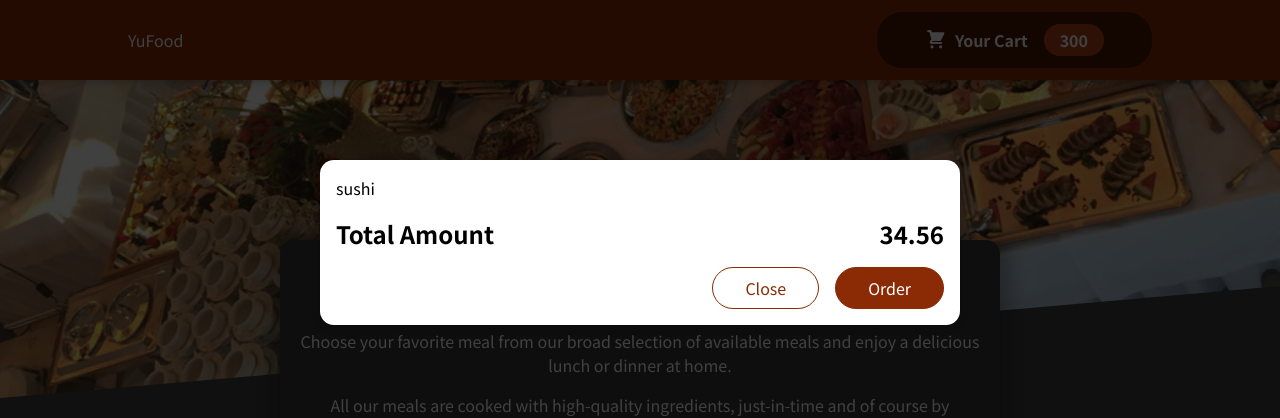
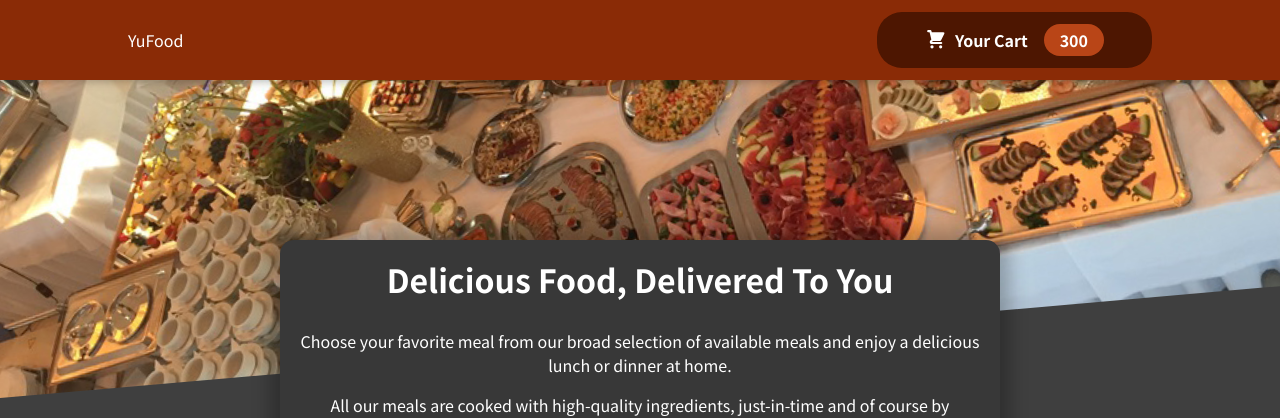
Before and after one commit to kondaladorababu/FoodApp, a React (Create React App) app: page / in a window 1280 px wide. Shown: the top 418 px of the page. Built offline with nearby package versions, Linux system fonts and the light colour scheme.

Commit message:
UseContext Declared

```diff
--- a/src/App.js
+++ b/src/App.js
@@ -1,17 +1,28 @@
-import { Fragment } from "react";
+import { useState } from "react";
 import Header from "./Components/Layout/Header";
 import Meals from "./Components/Meals/Meals";
 import Cart from "./Components/Cart/Cart";
+import CartProvider from "./store/CartProvider";
 
 function App() {
+  const [cartIsShown, setCartIsShown] = useState(false);
+
+  const showCartHandler = () => {
+    setCartIsShown(true);
+  }
+
+  const hideCardHandler = () => {
+    setCartIsShown(false);
+  }
+
   return (
-    <Fragment>
-      <Cart/>
-      <Header />
+    <CartProvider>
+      {cartIsShown && <Cart onClose={hideCardHandler} />}
+      <Header onShowCart={showCartHandler} />
       <main>
         <Meals />
       </main>
-    </Fragment>
+    </CartProvider>
   );
 }
 
--- a/src/Components/Cart/Cart.js
+++ b/src/Components/Cart/Cart.js
@@ -14,14 +14,14 @@
         }
     </ul>
     return (
-        <Modal>
+        <Modal onClose={props.onClose}>
             {cartItems}
             <div className={classes.total}>
                 <span>Total Amount</span>
                 <span>34.56</span>
             </div>
             <div className={classes.actions}>
-                <button className={classes['button--alt']}> Close</button>
+                <button className={classes['button--alt']} onClick={props.onClose}> Close</button>
                 <button className={classes.button}>Order</button>
             </div>
 
--- a/src/Components/Layout/Header.js
+++ b/src/Components/Layout/Header.js
@@ -8,7 +8,7 @@
     return (
         <Fragment>
             <header className={classes.header}>YuFood
-                <HeaderCartButton/>
+                <HeaderCartButton onClick={props.onShowCart}/>
             </header>
             <div className={classes['main-image']}>
                 <img src={mealsImage} alt="a Table full of meals"></img>
--- a/src/Components/Layout/HeaderCartButton.js
+++ b/src/Components/Layout/HeaderCartButton.js
@@ -2,8 +2,12 @@
 import classes from './HeaderCartButton.module.css';
 
 const HeaderCartButton = (props) => {
+    // const handleCard = ()=>{
+    //     props.onClick(true);
+    // }
+
     return (
-        <button className={classes.button}>
+        <button  onClick={props.onClick} className={classes.button}>
             <span className={classes.icon}>
                 <CardIcon />
             </span>
--- a/src/Components/UI/Modal.js
+++ b/src/Components/UI/Modal.js
@@ -3,7 +3,7 @@
 import ReactDOM from 'react-dom';
 
 const Backdrop = props => {
-    return <div className={classes.backdrop}></div>
+    return <div className={classes.backdrop} onClick={props.onClose}></div>
 }
 const ModalOverlay = props => {
     return <div className={classes.modal}>
@@ -18,7 +18,7 @@
 const Modal = (props) => {
     return (
         <Fragment>
-            {ReactDOM.createPortal(<Backdrop />, portalElement)}
+            {ReactDOM.createPortal(<Backdrop onClose={props.onClose}/>, portalElement)}
             {ReactDOM.createPortal(<ModalOverlay> {props.children}</ModalOverlay>, portalElement)}
         </Fragment>
 
--- /dev/null
+++ b/src/store/CartProvider.js
@@ -0,0 +1,26 @@
+import CartContext from './cart-context';
+
+const CartProvider = (props) => {
+    const addItemToCartHandler = (item) => {
+
+    }
+
+    const removeItemFromCartHandler = (id) => {
+
+    }
+
+    const cartContext = {
+        items: [],
+        totalAmount: 0,
+        addItem: addItemToCartHandler,
+        removeItem: removeItemFromCartHandler,
+    };
+
+    return (
+        <CartContext.Provider value={cartContext}>
+            {props.children}
+        </CartContext.Provider>
+    );
+};
+
+export default CartProvider;
--- /dev/null
+++ b/src/store/cart-context.js
@@ -0,0 +1,10 @@
+import React from "react";
+
+const CartContext = React.createContext({
+    items: [],
+    totalAmount: 0,
+    addItem: (item) => { },
+    removeItem: (id) => { },
+});
+
+export default CartContext;
```
